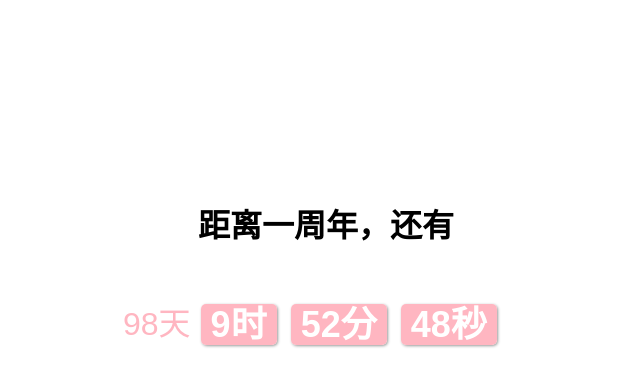
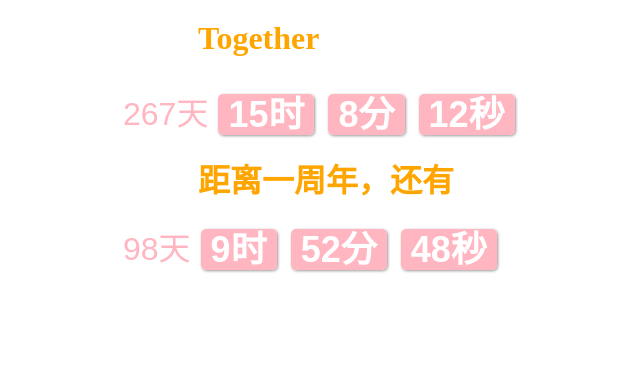
Before and after one commit to Tobenew/FunnyProject, a plain HTML site: page OurTime/index.html in a window 1280 px wide. Shown: the whole page, without its empty margins (312-952 px from the left). Drawn offline with Linux system fonts and the light colour scheme.

Commit message:
添加在一起计时

```diff
--- a/OurTime/index.css
+++ b/OurTime/index.css
@@ -25,8 +25,36 @@
      font-family: Arial, Helvetica, sans-serif;
  }
 
+  .time-together {
+      width: 430px;
+      height: 45px;
+      margin: 0 auto;
+  }
+
+  .time-together strong {
+      background: lightpink;
+      color: #fff;
+      line-height: 49px;
+      font-size: 36px;
+      font-family: Arial;
+      padding: 0 10px;
+      margin-right: 10px;
+      border-radius: 5px;
+      box-shadow: 1px 1px 3px rgba(2, 2, 2, 0.4);
+  }
+
+  .time-together>span {
+      float: left;
+      line-height: 49px;
+      color: lightpink;
+      font-size: 32px;
+      margin: 0 10px;
+      font-family: Arial, Helvetica, sans-serif;
+  }
+
  .title {
      width: 260px;
      height: 50px;
-     margin: 200px auto 50px auto;
+     margin: 20px auto ;
+     color: orange;
  }
--- a/OurTime/index.html
+++ b/OurTime/index.html
@@ -7,6 +7,15 @@
   <link rel="stylesheet" href="index.css">
 </head>
 <body>
+  <div>
+    <h1 class="title">Together</h1>
+    <div class="time-together">
+      <span><span id="togetherDay">00</span>天</span>
+      <strong><span id="togetherHour">00</span>时</strong>
+      <strong><span id="togetherMinute">00</span>分</strong>
+      <strong><span id="togetherSecond">00</span>秒</strong>
+    </div>
+  </div>
   <h1 class="title">距离一周年，还有</h1>
   <div class="time-item">
     <span><span id="day">00</span>天</span>
@@ -19,31 +28,44 @@
   <script>
     // 目标时间
     var endDate = new Date('2019-04-22 21:02:00');
+    var startDate = new Date('2018-04-22 21:02:00');
+    // 获取span
+    var spantogetherDay = my$('togetherDay');
+    var spantogetherHour = my$('togetherHour');
+    var spantogetherMinute = my$('togetherMinute');
+    var spantogetherSecond = my$('togetherSecond');
 
-    // 获取span
     var spanDay = my$('day');
-    var spanHour = my$('hour');
-    var spanMinute = my$('minute');
-    var spanSecond = my$('second');
-
-    setInterval(countdown, 1000);
-
+     var spanHour = my$('hour');
+     var spanMinute = my$('minute');
+     var spanSecond = my$('second');
+    setInterval(countdown, 100);
+    setInterval(countdownTogether, 100);
     countdown();
+    countdownTogether();
     // 倒计时
     function countdown() {
-
       // 计算时间差
       // 当前时间
       var startDate = new Date();
       // 计算两个日期差
       var interval = getInterval(startDate, endDate);
-
       setInnerText(spanDay, interval.day);
       setInnerText(spanHour, interval.hour);
       setInnerText(spanMinute, interval.minute);
       setInnerText(spanSecond, interval.second);
-
     }
+    function countdownTogether() {
+        // 计算时间差
+        // 当前时间
+        var endDate = new Date();
+        // 计算两个日期差
+        var interval = getInterval(startDate, endDate);
+        setInnerText(spantogetherDay, interval.day);
+        setInnerText(spantogetherHour, interval.hour);
+        setInnerText(spantogetherMinute, interval.minute);
+        setInnerText(spantogetherSecond, interval.second);
+      }
   </script>
 </body>
 </html>
```
